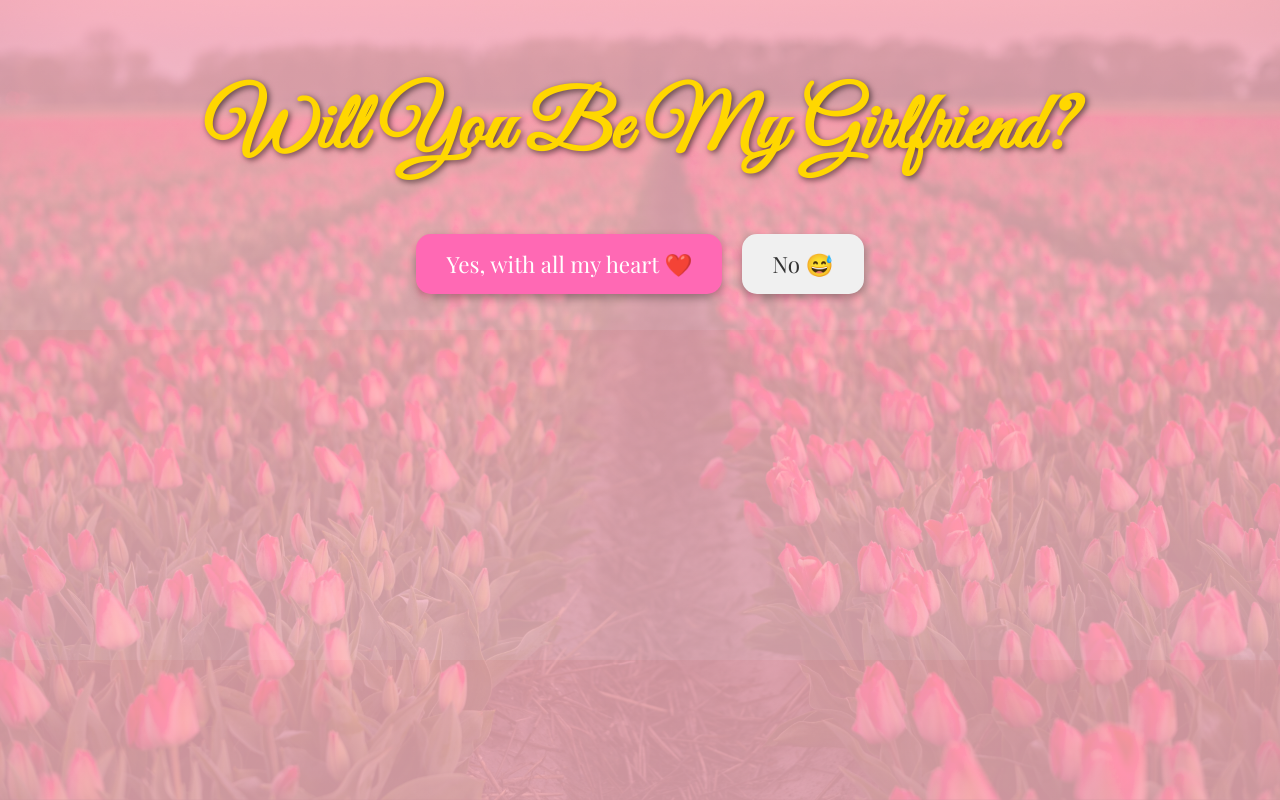
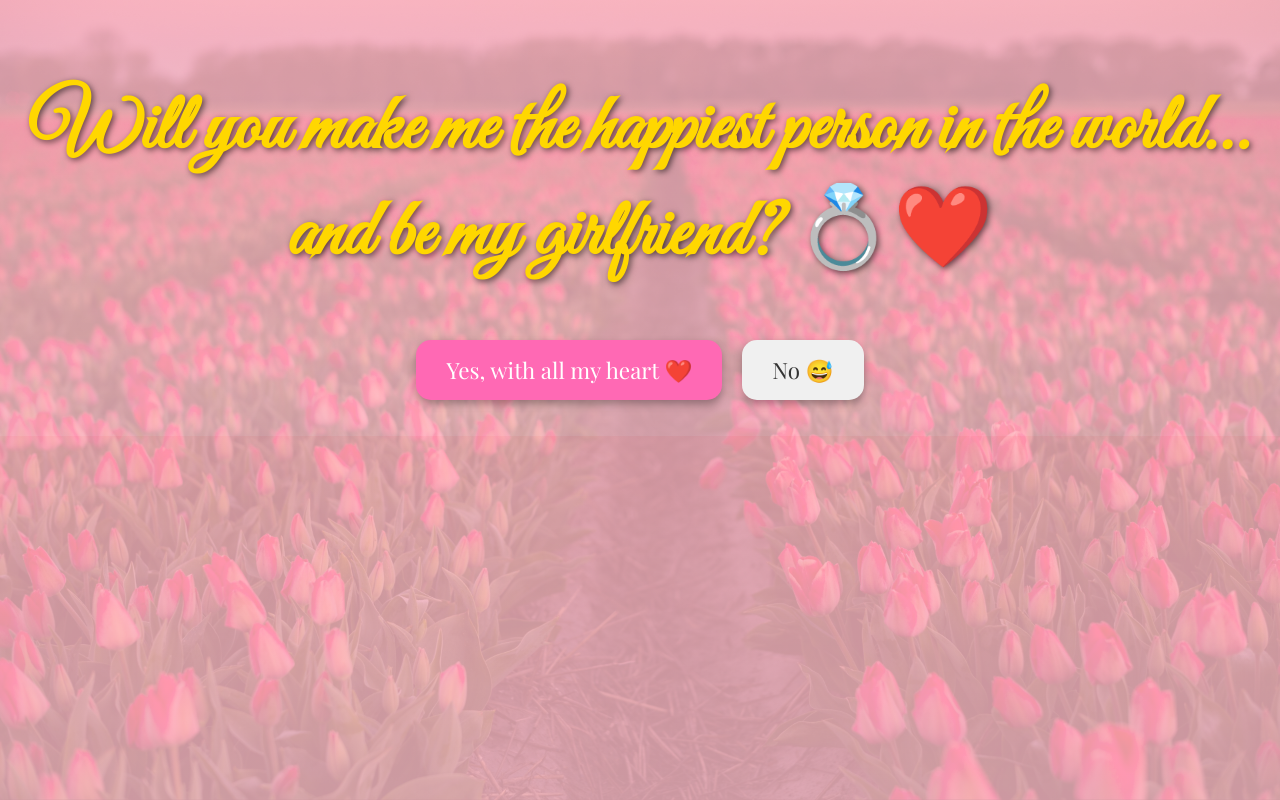
Before and after one commit to LesterDiaz/willyou, a plain HTML site: page index.html in a window 1280 px wide. Both pictures are taken after a click on the button "Enter". Drawn offline with nearby package versions, Linux system fonts and the light colour scheme.

Commit message:
Update index.html

```diff
--- a/index.html
+++ b/index.html
@@ -378,7 +378,8 @@
     <div class="hearts"></div>
 
     <div id="main-content" style="display:none;">
-        <h1 id="main-title" class="fade-in">Will You Be My Girlfriend?</h1>
+        <h1 id="main-title" class="fade-in">Will you make me the happiest person in the world...<br>
+  and be my girlfriend? 💍❤️</h1>
 
         <div class="buttons" id="buttonContainer">
             <button class="btn yes" onclick="showLove()">Yes, with all my heart ❤️</button>
```
